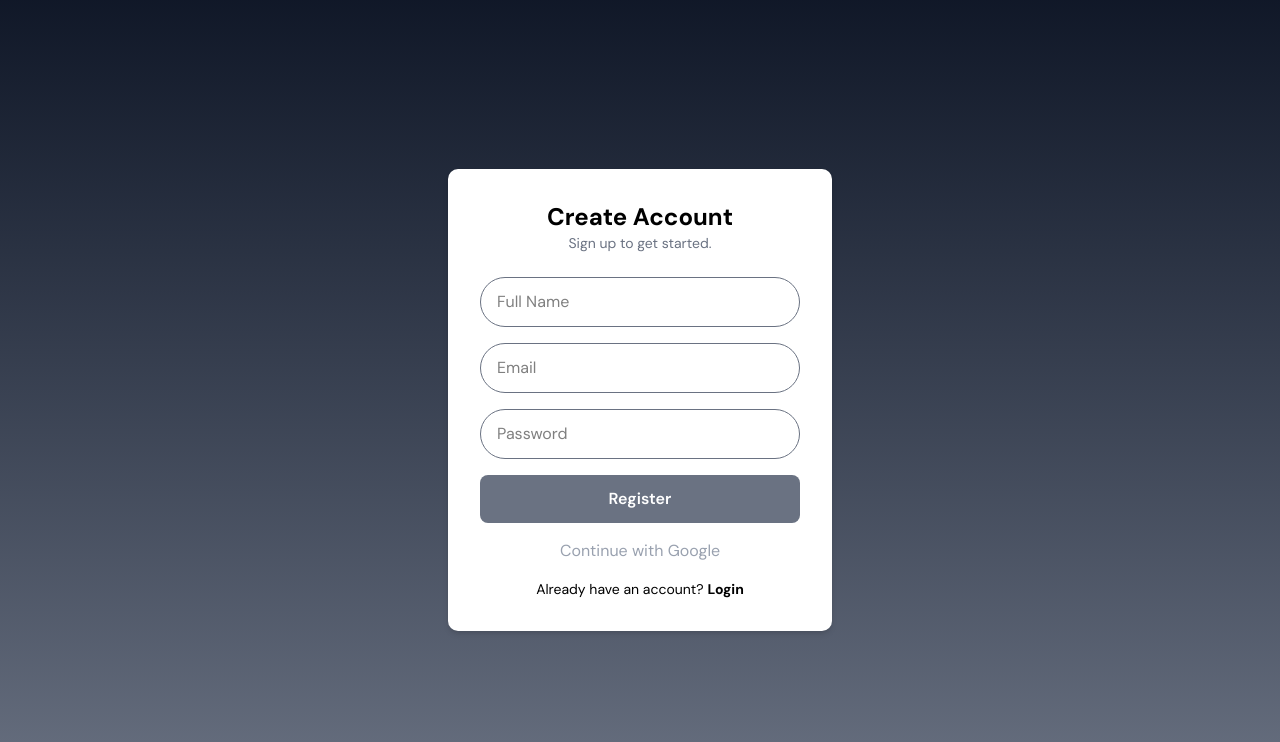
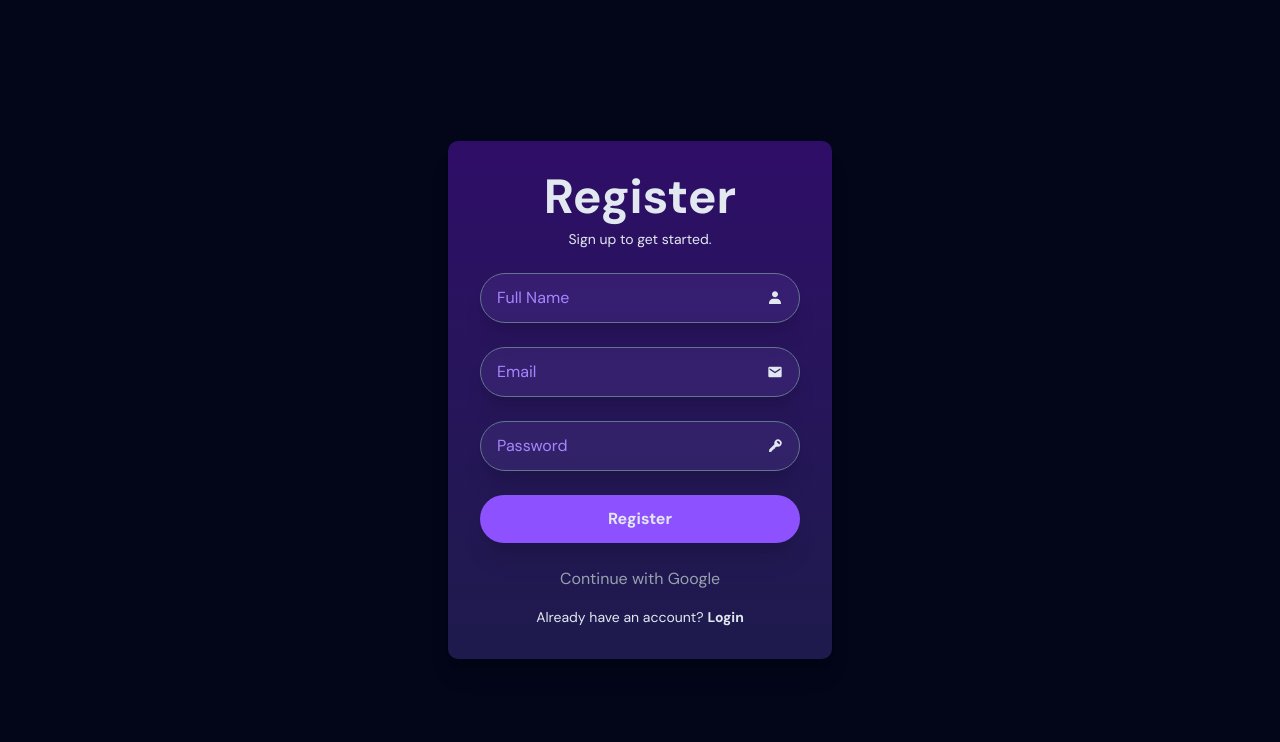
Before and after one commit to elhazen98/biarnyadar, a Next.js app: page /register in a window 1280 px wide. Shown: the top 742 px of the page. Built offline with nearby package versions, Linux system fonts and the light colour scheme.

Commit message:
styling auth and side bar

```diff
--- a/src/app/(auth)/register/page.js
+++ b/src/app/(auth)/register/page.js
@@ -4,60 +4,81 @@
 import Link from "next/link";
 import { registerAction } from "./action";
 import { OauthButton } from "../_components/oauth";
+import { BiSolidUser } from "react-icons/bi";
+import { BiSolidKey } from "react-icons/bi";
+import { BiSolidEnvelope } from "react-icons/bi";
 
 export default function RegisterPage() {
     const [state, formAction, pending] = useActionState(registerAction, {});
 
     return (
-        <main className="text-black flex min-h-screen items-center justify-center bg-gradient-to-b from-gray-900 to-gray-500">
-            <div className="w-full max-w-sm p-8 bg-white rounded-lg shadow-md">
-                <h2 className="text-2xl font-bold text-center">
-                    Create Account
+        <main className="flex min-h-screen items-center justify-center bg-slate-950 text-slate-200">
+            <div className="w-full max-w-sm p-8 bg-gradient-to-b to-indigo-950 from-violet-950 rounded-lg shadow-xl">
+                <h2 className="text-5xl font-bold text-center mb-2">
+                    Register
                 </h2>
-                <p className="text-sm text-gray-500 text-center mb-6">
+                <p className="text-sm text-center mb-6">
                     Sign up to get started.
                 </p>
-                <form className="space-y-4" action={formAction}>
+                <form className="space-y-6" action={formAction}>
+                    <div className="border border-slate-500 rounded-full px-4 py-3 w-full shadow-xl bg-violet-400/10 flex justify-between items-center focus-within:bg-slate-200 focus-within:text-violet-950 duration-150">
                         <input
                             name="name"
                             placeholder="Full Name"
                             autoComplete="name"
-                        className="border border-gray-500 rounded-full px-4 py-3 w-full"
+                            className="outline-none w-full placeholder:text-violet-400"
                         />
+                        <i>
+                            <BiSolidUser />
+                        </i>
+                    </div>
+                    <div className="border border-slate-500 rounded-full px-4 py-3 w-full shadow-xl bg-violet-400/10 flex justify-between items-center focus-within:bg-slate-200 focus-within:text-violet-950 duration-150">
                         <input
                             name="email"
                             placeholder="Email"
+                            className="outline-none w-full placeholder:text-violet-400"
                             autoComplete="email"
-                        className="border border-gray-500 rounded-full px-4 py-3 w-full"
                         />
+                        <i>
+                            <BiSolidEnvelope />
+                        </i>
+                    </div>
+                    <div className="border border-slate-500 rounded-full px-4 py-3 w-full bg-violet-400/10 flex justify-between items-center shadow-xl focus-within:bg-slate-200 focus-within:text-violet-950 duration-150">
                         <input
                             name="password"
                             type="password"
                             placeholder="Password"
-                        autoComplete="new-password"
-                        className="border border-gray-500 rounded-full px-4 py-3 w-full"
+                            className="outline-none w-full placeholder:text-violet-400"
+                            autoComplete="current-password"
                         />
+                        <i>
+                            <BiSolidKey />
+                        </i>
+                    </div>
                     <button
                         type="submit"
-                        className=" w-full bg-gray-500 hover:bg-gray-800 text-white font-semibold py-3 rounded-md"
+                        className="w-full bg-violet-500 hover:bg-violet-800 hover:text-slate-200 font-bold py-3 rounded-full duration-150 shadow-xl"
                     >
                         Register
                     </button>
                     <OauthButton />
                 </form>
                 {state?.status === "error" && (
-                    <div className="text-center text-rose-600 bg-rose-50 p-2 rounded-lg mt-3">
+                    <div className="text-center text-rose-600 mt-3 font-bold">
                         {state.message}
                     </div>
                 )}
                 {state?.status === "success" && (
-                    <div className="text-center text-emerald-600 bg-emerald-50 p-2 rounded-lg mt-3">
+                    <div className="text-center text-emerald-600 mt-3 font-bold">
                         {state.message}
                     </div>
                 )}
                 <p className="text-center mt-4 text-sm">
                     Already have an account?{" "}
-                    <Link href="/login" className="font-bold text-black">
+                    <Link
+                        href="/login"
+                        className="font-bold hover:text-violet-400 duration-150"
+                    >
                         Login
                     </Link>
                 </p>
--- a/src/app/(mainlayout)/_components/header.js
+++ b/src/app/(mainlayout)/_components/header.js
@@ -8,12 +8,19 @@
     DropdownMenuTrigger,
 } from "@/components/ui/dropdown-menu";
 import { LogoutButton } from "./logout/logoutbutton";
+import Image from "next/image";
 
 export const Header = ({ name, email }) => {
     return (
         <header className="w-full p-4 flex justify-between">
-      <div className="flex items-center text-2xl">
-        👻biar<span className="font-bold">nyadar</span>
+            <div className="text-2xl flex space-x-2 items-center">
+                <Image
+                    src="/biarnyadar.svg"
+                    width={20}
+                    height={20}
+                    alt="biarnyadar logo"
+                />
+                biar<span className="font-bold">nyadar</span>
             </div>
             <DropdownMenu>
                 <DropdownMenuTrigger>
@@ -25,7 +32,13 @@
                         <Avatar
                             name={name}
                             size={40}
-              colors={["#fb6900", "#f63700", "#004853", "#007e80", "#00b9bd"]}
+                            colors={[
+                                "#fb6900",
+                                "#f63700",
+                                "#004853",
+                                "#007e80",
+                                "#00b9bd",
+                            ]}
                         />
                     </div>
                 </DropdownMenuTrigger>
--- a/src/app/(mainlayout)/_components/sidebar.js
+++ b/src/app/(mainlayout)/_components/sidebar.js
@@ -7,7 +7,7 @@
     });
     return (
         <div className="max-w-md w-1/6 pl-4 pr-4">
-            <div className="h-full border border-slate-700/50 rounded-xl from-gray-800/20 to-gray-700/20 backdrop-blur-md shadow-lg bg-gradient-to-b">
+            <div className="h-full rounded-xl bg-gradient-to-b to-indigo-950 from-violet-950">
                 <div className="p-4 h-full space-y-4">
                     <div className="h-full flex flex-col justify-between">
                         <div>
@@ -20,7 +20,7 @@
                                         href={`/result/${result.inputId}`}
                                         key={result.inputId}
                                     >
-                                        <div className="w-full text-sm rounded-lg transition duration-150 text-slate-300 hover:bg-purple-300 hover:text-slate-900 hover:shadow-lg p-2 bg-slate-700/50 font-bold">
+                                        <div className="w-full text-sm rounded-lg transition duration-150 hover:bg-violet-800 hover:text-slate-200 p-2 bg-violet-500 font-bold">
                                             {result.title}
                                         </div>
                                     </Link>
@@ -29,7 +29,7 @@
                         </div>
                         <Link
                             href={"/input"}
-                            className="text-center rounded-full text-md py-2 px-4 bg-gradient-to-r from-indigo-800 to-purple-800 hover:brightness-150 duration-150"
+                            className="w-full bg-gradient-to-r from-indigo-800 to-violet-900 hover:brightness-150 font-bold py-3 rounded-full duration-150 shadow-xl text-center"
                         >
                             Add New Input
                         </Link>
--- a/src/app/(mainlayout)/layout.js
+++ b/src/app/(mainlayout)/layout.js
@@ -18,7 +18,7 @@
     return (
         <div
             name="mainbackground"
-            className="min-h-screen flex flex-col justify-between bg-gradient-to-br from-slate-950 to-gray-800 text-white"
+            className="min-h-screen flex flex-col justify-between bg-slate-950 text-slate-200"
         >
             <Header name={name} email={email} />
             <div className="flex flex-grow h-full">
--- a/src/app/_components/exampleCard.js
+++ b/src/app/_components/exampleCard.js
@@ -8,7 +8,7 @@
     firstDiseaseRisk,
 }) => {
     return (
-        <Card className="bg-gradient-to-r from-indigo-900 to-purple-900 border-none">
+        <Card className="bg-gradient-to-r from-indigo-900 to-violet-900 border-none">
             <CardContent>
                 <div className="flex justify-center items-center flex-col space-y-6">
                     <h2 className="text-white font-bold text-2xl">{title}</h2>
```
Also changed, not shown: src/app/(auth)/login/page.js (+27 -17 lines), src/app/page.js (+8 -8 lines). Lines whose indentation alone changed are shown as unchanged.
